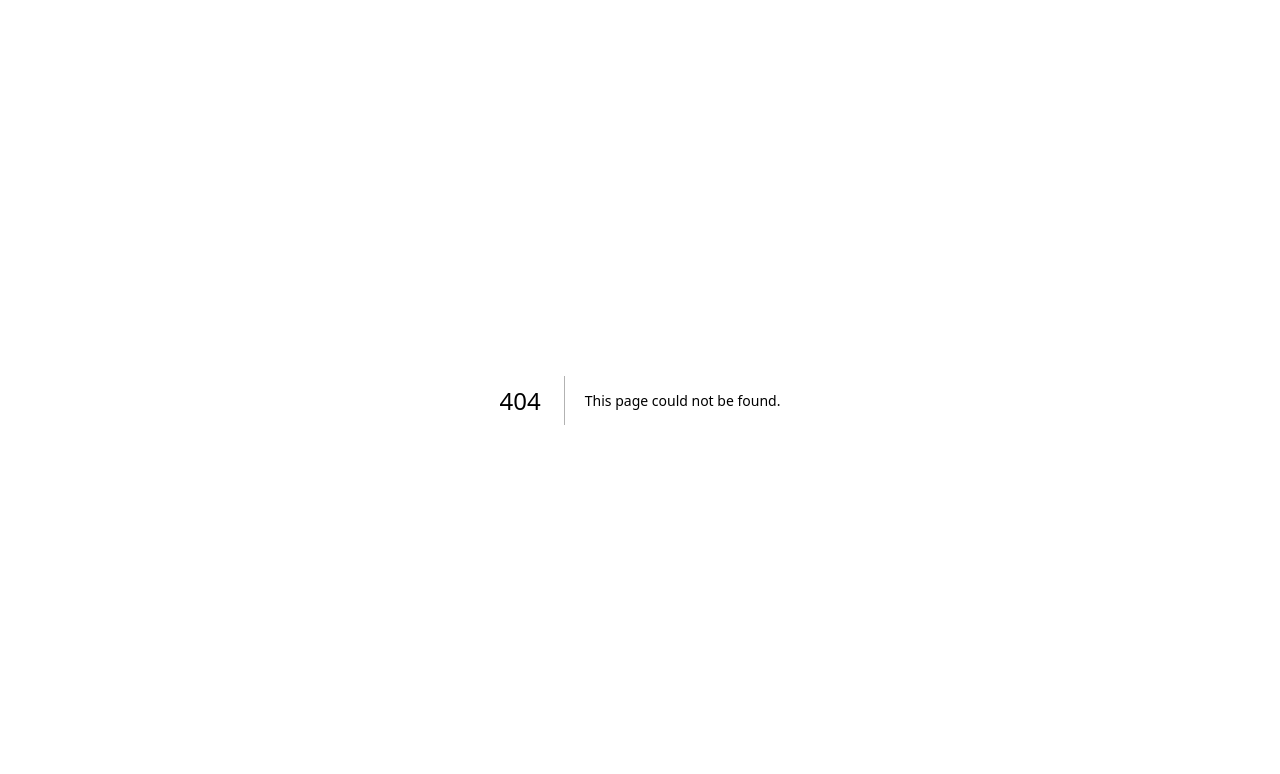
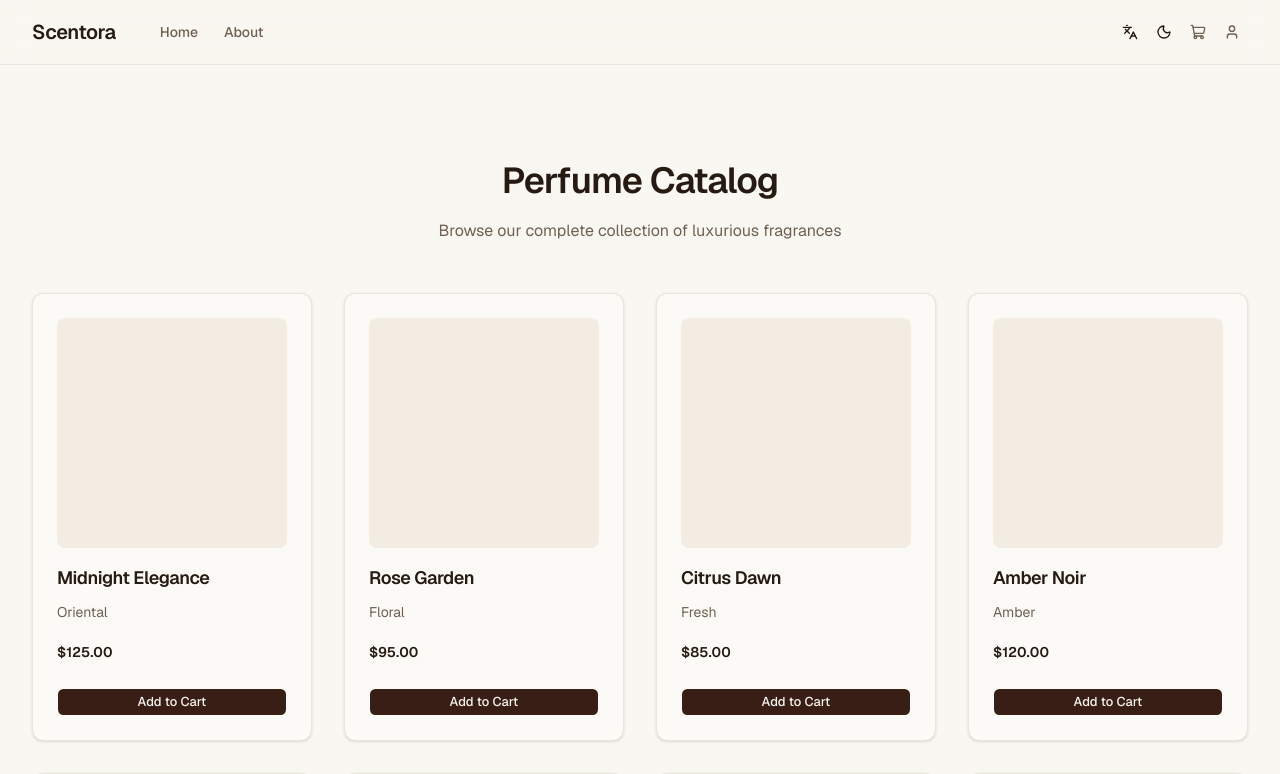
Before and after one commit to valhalla71/Scentora-Ecommerce, a Next.js app in the folder frontend/: page /en/catalog in a window 1280 px wide. Before the commit this address had no page. Shown: the top 774 px of the page. Built offline with nearby package versions, Linux system fonts and the light colour scheme.

Commit message:
Create catalog page

```diff
--- /dev/null
+++ b/frontend/app/[locale]/(routes)/catalog/page.tsx
@@ -0,0 +1,190 @@
+import { notFound } from "next/navigation";
+
+import { Container } from "@/components/layout/container";
+import { Button } from "@/components/ui/button";
+import { isValidLocale, type Locale } from "@/i18n/config";
+import { getDictionary } from "@/i18n/get-dictionary";
+import { spacing } from "@/lib/design-system/tokens";
+import { textVariants } from "@/lib/design-system/typography";
+import { cn } from "@/lib/utils";
+
+type CatalogPageProps = {
+  params: Promise<{ locale: string }>;
+};
+
+interface Product {
+  id: string;
+  name: string;
+  category: string;
+  price: string;
+}
+
+const mockProducts: Product[] = [
+  {
+    id: "1",
+    name: "Midnight Elegance",
+    category: "Oriental",
+    price: "$125.00",
+  },
+  {
+    id: "2",
+    name: "Rose Garden",
+    category: "Floral",
+    price: "$95.00",
+  },
+  {
+    id: "3",
+    name: "Citrus Dawn",
+    category: "Fresh",
+    price: "$85.00",
+  },
+  {
+    id: "4",
+    name: "Amber Noir",
+    category: "Amber",
+    price: "$120.00",
+  },
+  {
+    id: "5",
+    name: "Vanilla Sunset",
+    category: "Floral",
+    price: "$90.00",
+  },
+  {
+    id: "6",
+    name: "Ocean Breeze",
+    category: "Fresh",
+    price: "$80.00",
+  },
+  {
+    id: "7",
+    name: "Oud Symphony",
+    category: "Woody",
+    price: "$150.00",
+  },
+  {
+    id: "8",
+    name: "Jasmine Pearl",
+    category: "Floral",
+    price: "$110.00",
+  },
+  {
+    id: "9",
+    name: "Sandalwood Dreams",
+    category: "Woody",
+    price: "$115.00",
+  },
+  {
+    id: "10",
+    name: "Lavender Serenity",
+    category: "Fresh",
+    price: "$75.00",
+  },
+  {
+    id: "11",
+    name: "Exotic Spice",
+    category: "Oriental",
+    price: "$130.00",
+  },
+  {
+    id: "12",
+    name: "White Musk",
+    category: "Fresh",
+    price: "$88.00",
+  },
+  {
+    id: "13",
+    name: "Black Orchid",
+    category: "Floral",
+    price: "$140.00",
+  },
+  {
+    id: "14",
+    name: "Cedar & Sage",
+    category: "Woody",
+    price: "$105.00",
+  },
+  {
+    id: "15",
+    name: "Golden Honey",
+    category: "Amber",
+    price: "$100.00",
+  },
+];
+
+export default async function CatalogPage({ params }: CatalogPageProps) {
+  const { locale: rawLocale } = await params;
+
+  if (!isValidLocale(rawLocale)) {
+    notFound();
+  }
+
+  const locale = rawLocale as Locale;
+  const dictionary = await getDictionary(locale);
+
+  const { title, description, addToCart } = dictionary.common.catalog;
+
+  return (
+    <main
+      style={{ paddingBlock: spacing.section.lg }}
+    >
+      <Container>
+        <div className="mb-12 text-center">
+          <h1
+            className={cn(
+              textVariants({ variant: "h1" }),
+              "mb-4 text-balance",
+            )}
+          >
+            {title}
+          </h1>
+
+          <p
+            className={cn(
+              textVariants({ variant: "body" }),
+              "mx-auto max-w-2xl text-pretty text-muted-foreground",
+            )}
+          >
+            {description}
+          </p>
+        </div>
+
+        <div className="grid gap-6 sm:grid-cols-2 lg:grid-cols-3 xl:grid-cols-4 lg:gap-8">
+          {mockProducts.map((product) => (
+            <article
+              key={product.id}
+              className="group flex flex-col rounded-xl border border-border/60 bg-card p-6 shadow-sm transition-shadow hover:shadow-md"
+            >
+              <div className="mb-4 aspect-square rounded-lg bg-muted" />
+
+              <h3 className={cn(textVariants({ variant: "h4" }), "mb-2")}>
+                {product.name}
+              </h3>
+
+              <p
+                className={cn(
+                  textVariants({ variant: "bodySm" }),
+                  "mb-4 text-muted-foreground",
+                )}
+              >
+                {product.category}
+              </p>
+
+              <p className={cn(textVariants({ variant: "bodySm" }), "mb-6 font-semibold")}>
+                {product.price}
+              </p>
+
+              <Button
+                variant="default"
+                size="sm"
+                className="mt-auto"
+              >
+                {addToCart}
+              </Button>
+            </article>
+          ))}
+        </div>
+      </Container>
+    </main>
+  );
+}
--- a/frontend/i18n/dictionaries/en/common.json
+++ b/frontend/i18n/dictionaries/en/common.json
@@ -1,5 +1,10 @@
 {
   "siteName": "Scentora",
   "loading": "Loading…",
-  "error": "Something went wrong"
+  "error": "Something went wrong",
+  "catalog": {
+    "title": "Perfume Catalog",
+    "description": "Browse our complete collection of luxurious fragrances",
+    "addToCart": "Add to Cart"
+  }
 }
--- a/frontend/i18n/dictionaries/fa/common.json
+++ b/frontend/i18n/dictionaries/fa/common.json
@@ -1,5 +1,10 @@
 {
   "siteName": "سنتورا",
   "loading": "در حال بارگذاری…",
-  "error": "مشکلی پیش آمد"
+  "error": "مشکلی پیش آمد",
+  "catalog": {
+    "title": "کاتالوگ عطر",
+    "description": "مجموعه کامل عطرهای لوکس خود را مرور کنید",
+    "addToCart": "اضافه کردن به سبد"
+  }
 }
--- a/frontend/i18n/types.ts
+++ b/frontend/i18n/types.ts
@@ -4,6 +4,11 @@ export type CommonDictionary = {
   siteName: string;
   loading: string;
   error: string;
+  catalog: {
+    title: string;
+    description: string;
+    addToCart: string;
+  };
 };
 
 export type LayoutDictionary = {
```
